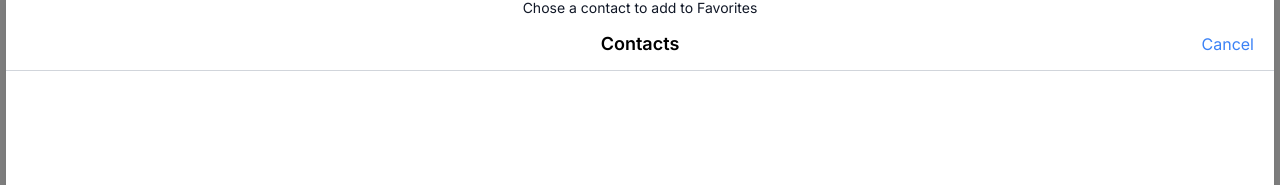
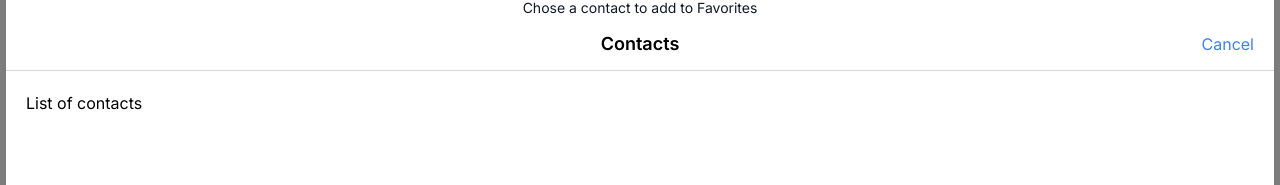
Before and after one commit to falcondpr/ui, a React (Vite) app: page / in a window 1280 px wide. Both pictures are taken after a click on the button "Open Modal". Shown: the part 522-707 px from the top of the page. Built offline with nearby package versions, Linux system fonts and the light colour scheme.

Commit message:
refactor: modal body and modal ui

```diff
--- a/src/App.tsx
+++ b/src/App.tsx
@@ -1,5 +1,4 @@
 import { useState } from "react";
-import { AnimatePresence } from "framer-motion";
 
 import Calendar from "./components/Calendar";
 import { Button } from "./ui";
@@ -27,13 +26,9 @@ function App() {
         <h3 className="font-medium mb-4 text-2xl">Modal</h3>
         <div className="flex flex-col gap-y-3">
           <Button onClick={() => setShow(true)}>Open Modal</Button>
-          <AnimatePresence>
-            {show && (
-              <Modal show={show} setShow={setShow}>
-                {/* body */}
-              </Modal>
-            )}
-          </AnimatePresence>
+          <Modal show={show} setShow={setShow}>
+            List of contacts
+          </Modal>
         </div>
       </div>
     </div>
--- a/src/components/Modal.tsx
+++ b/src/components/Modal.tsx
@@ -1,4 +1,4 @@
-import { motion } from "framer-motion";
+import { motion, AnimatePresence } from "framer-motion";
 
 interface ModalProps {
   show: boolean;
@@ -6,7 +6,11 @@ interface ModalProps {
   setShow: (value: boolean) => void;
 }
 
-const Modal: React.FC<ModalProps> = ({ show, setShow, children }) => {
+const ModalBody: React.FC<ModalProps> = ({
+  show,
+  setShow,
+  children,
+}) => {
   return (
     <>
       <motion.div
@@ -29,7 +33,6 @@ const Modal: React.FC<ModalProps> = ({ show, setShow, children }) => {
           show ? "opacity-100" : "opacity-0"
         } shadow-lg rounded-tl-lg py-5 rounded-tr-lg transition-all fixed left-[6px] w-[calc(100vw_-_12px)] h-[300px] bottom-0 bg-white z-20`}
       >
-        {/* header */}
         <div className="pb-3 border-b px-5 border-gray-300">
           <p className="text-center text-gray-900 text-sm">
             Chose a contact to add to Favorites
@@ -50,11 +53,22 @@ const Modal: React.FC<ModalProps> = ({ show, setShow, children }) => {
           </div>
         </div>
 
-        {/* body */}
-        <div>{children}</div>
+        <div className="p-5">{children}</div>
       </motion.div>
     </>
   );
 };
 
+const Modal = ({ show, setShow, children }: any) => {
+  return (
+    <AnimatePresence>
+      {show && (
+        <ModalBody show={show} setShow={setShow}>
+          {children}
+        </ModalBody>
+      )}
+    </AnimatePresence>
+  );
+};
+
 export default Modal;
```
